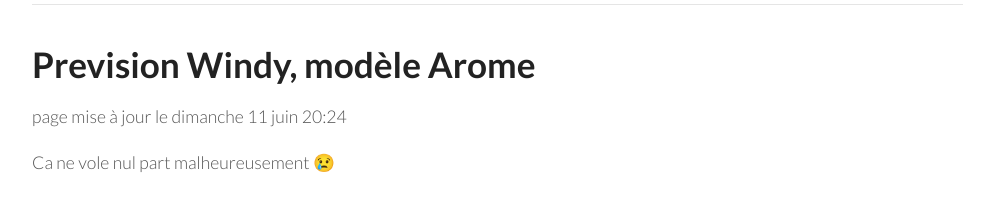
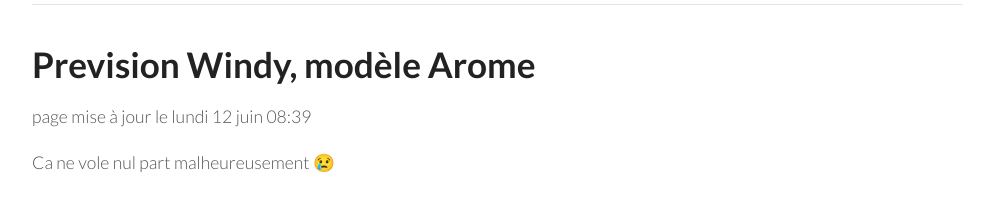
Before and after one commit to parapente-dans-le-nord/parapente-dans-le-nord.github.io, a Jekyll site: the page built from index.markdown, in a window 1280 px wide. Shown: the part 137-348 px from the top of the page, without its empty margins (26-1020 px from the left). Built offline with Jekyll 4.4.1, drawn with Linux system fonts in a browser that asks for light colours.

Commit message:
update index.markdown

```diff
--- a/all.markdown
+++ b/all.markdown
@@ -7,4 +7,4 @@ title:  "Tous les spots"
 {: .links}
 
 # Prevision Windy, modèle Arome
-page mise à jour le dimanche 11 juin 20:24
+page mise à jour le lundi 12 juin 08:39
--- a/index.markdown
+++ b/index.markdown
@@ -7,7 +7,7 @@ title:  "Ou ça vole"
 {: .links}
 
 # Prevision Windy, modèle Arome
-page mise à jour le dimanche 11 juin 20:24
+page mise à jour le lundi 12 juin 08:39
 
 
 Ca ne vole nul part malheureusement 😢
```
